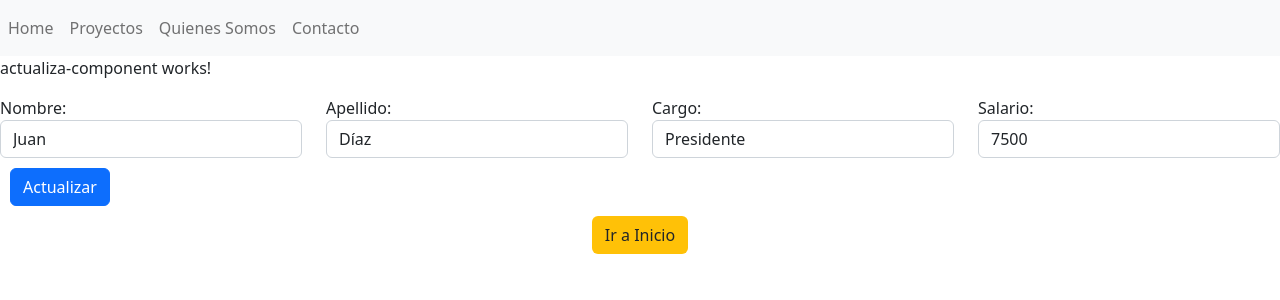
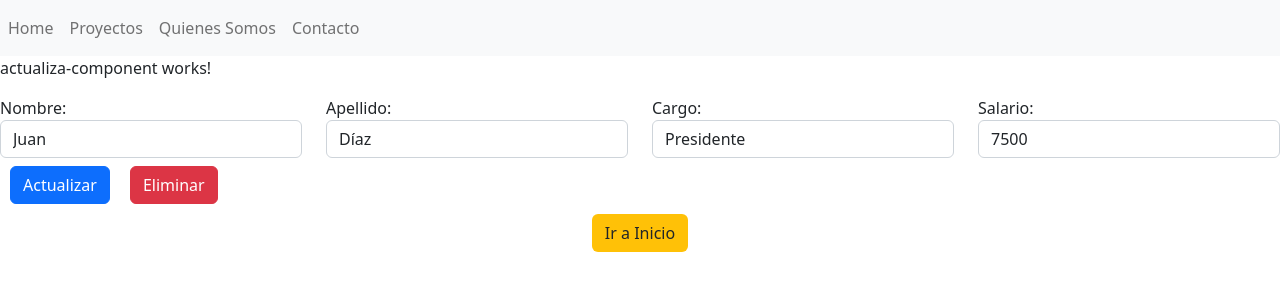
Before and after one commit to ivanroscuenca/appEmpleados, an Angular app: page /actualiza/0 in a window 1280 px wide. Shown: the top 300 px of the page. Built offline with nearby package versions, Linux system fonts and the light colour scheme.

Commit message:
video 29 eliminar dato

```diff
--- a/src/app/actualiza-component/actualiza-component.component.html
+++ b/src/app/actualiza-component/actualiza-component.component.html
@@ -23,7 +23,9 @@
     </div>
 
     <div class="col">
-        <button type="submit" id="button" class="btn btn-primary" (click)="actualizaEmpleado()">Actualizar</button>
+        <button type="submit" id="button" class="btn btn-primary mt-2" (click)="actualizaEmpleado()">Actualizar</button>
+
+        <button type="submit" id="button" class="btn btn-danger mt-2" (click)="eliminaEmpleado()">Eliminar</button>
     </div>
 
 </form>
--- a/src/app/actualiza-component/actualiza-component.component.ts
+++ b/src/app/actualiza-component/actualiza-component.component.ts
@@ -55,4 +55,12 @@ let empleado:Empleado = this.empleadosService.encontrarEmpleado(this.indice);
       this.router.navigate([""]);
 
     }
+
+    eliminaEmpleado(){
+      this.empleadosService.eliminarEmpleado(this.indice);
+
+      this.router.navigate([""]);
+    }
+
+
 }
--- a/src/app/empleados.service.ts
+++ b/src/app/empleados.service.ts
@@ -6,6 +6,9 @@ import { ServicioEmpleadosService } from "./servicio-empleados.service";
 //decorador injectable nos dice que se va a inyectar
 @Injectable()
 export class EmpleadosService  {
+  eliminarEmpleado(indice: number) {
+    this.empleados.splice(indice,1);
+  }
   actualizarEmpleado(indice: number, empleado: Empleado) {
     let empleadoModificado = this.empleados[indice];
 
```
